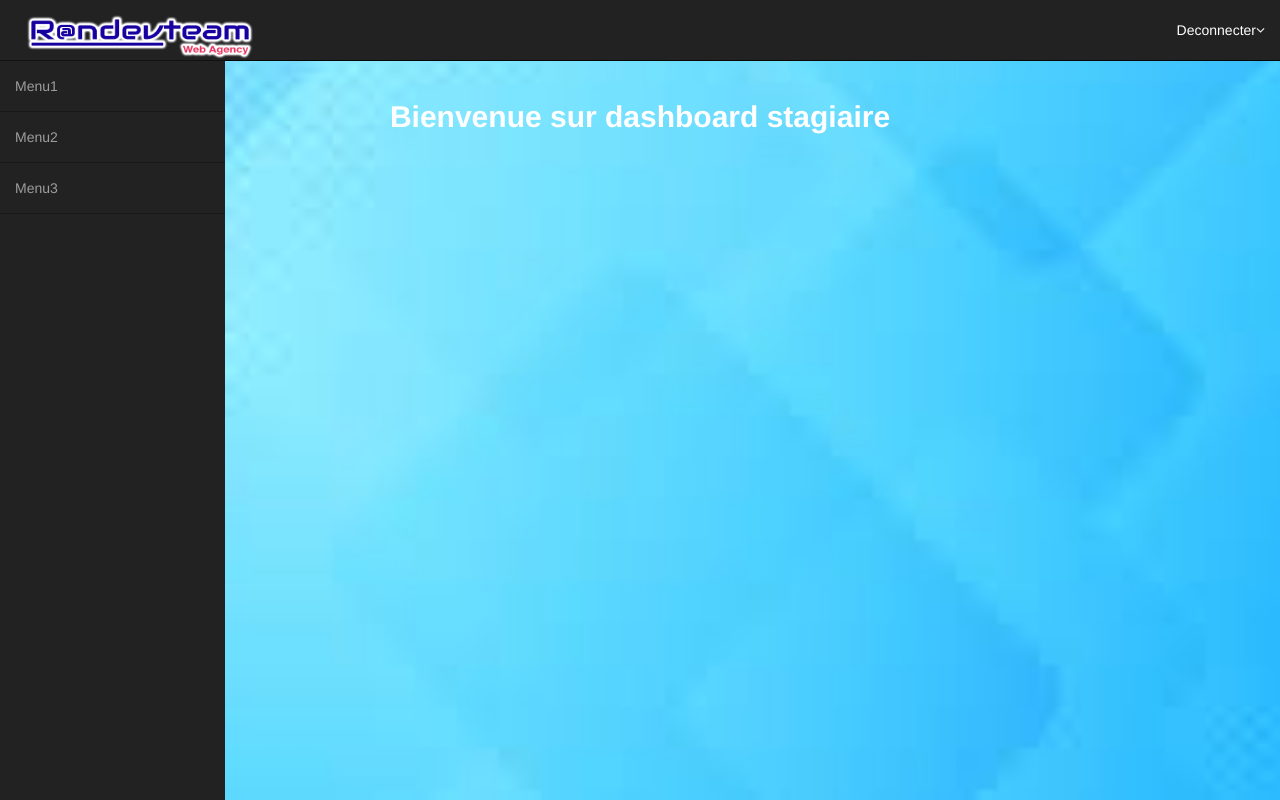
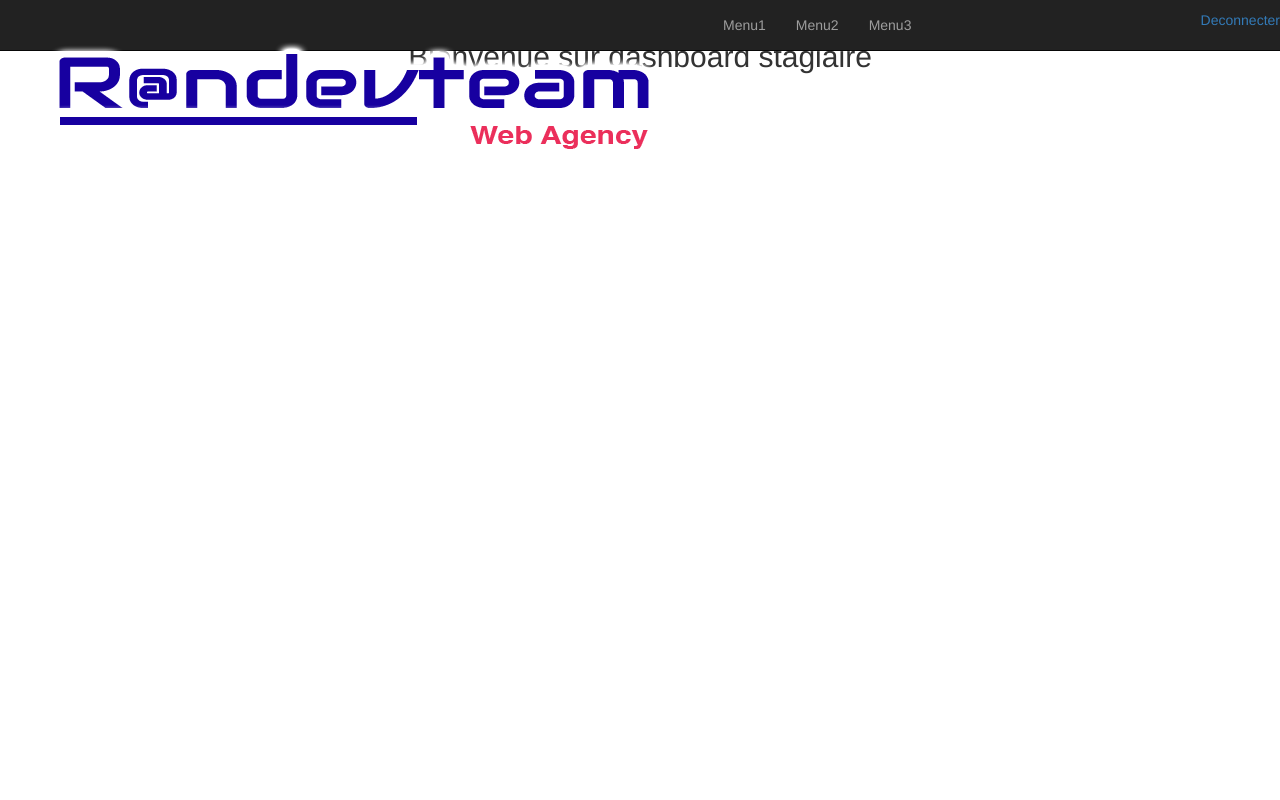
Before and after one commit to henryRoby/memoire, a PHP site: page /memoire/vue/Dashboard.propre_stagiaire.php in a window 1280 px wide. Run offline with PHP 8.4, Linux system fonts and the light colour scheme; some libraries are stand-ins or nearby versions.

Commit message:
vita n dash stagiaire

```diff
--- a/controler/Stagiaire.controler.php
+++ b/controler/Stagiaire.controler.php
@@ -32,6 +32,6 @@
             return $get_cli -> getStgrConnecter($id_stag);
         }
     }
-     $test = new StaControler();
-     var_dump($test->suisConnecter(1));
+    //  $test = new StaControler();
+    //  var_dump($test->suisConnecter(1));
 ?>
--- a/controler/Tache.controler.php
+++ b/controler/Tache.controler.php
@@ -55,5 +55,9 @@
 
     }
     // $test = new TacheControler();
-    // var_dump($test -> tacheAModifier(2));
+    // $tacheCateg = $test -> listeTachesParCategorie(1);
+    // foreach ($tacheCateg as $key => $value) {
+    //     echo($value['id_categorie']);
+    // }
+
 ?>
--- a/model/Stagiaire.model.php
+++ b/model/Stagiaire.model.php
@@ -140,9 +140,9 @@
         }
         public function getStgrConnecter($id_stagiaire)
         {
-            $select_connecte = "SELECT * FROM stagiaires WHERE id_stagiaire = $id_stagiaire";
+            $select_connecte = "SELECT * FROM stagiaires WHERE id_stagiaire = ?";
             $select_connecte_stgr = $this -> connex -> prepare($select_connecte);
-            $select_connecte_stgr -> execute();
+            $select_connecte_stgr -> execute(array($id_stagiaire));
             return $select_connecte_stgr -> fetch(PDO::FETCH_ASSOC);
         }
         public function SelectStgrLorsConnex($email_stagiaire, $mdp_stagiaire)
--- a/model/Tache.model.php
+++ b/model/Tache.model.php
@@ -128,11 +128,11 @@ require_once("connexion.php");
         //liste tache par categorie
         public function listeTacheCategorie($id_categorie)
         {
-            $tache_selecte_cat="SELECT * FROM taches INNER JOIN categories ON taches.id_categorie = categories.id_categorie WHERE taches.id_categorie = ?";
+            $tache_selecte_cat = "SELECT * FROM taches INNER JOIN categories ON taches.id_categorie = categories.id_categorie WHERE taches.id_categorie = ?";
             $tache_par_categorie = $this -> connex -> prepare($tache_selecte_cat);
             $tache_par_categorie -> execute(array($id_categorie));
-            $des_taches_specifique = $tache_par_categorie -> fetch(PDO::FETCH_ASSOC);
-            return $des_taches_specifique;
+            //$des_taches_specifique = $tache_par_categorie -> fetch(PDO::FETCH_ASSOC);
+            return $tache_par_categorie;
         }
 
 
--- a/vue/Candidat.vue.affich.php
+++ b/vue/Candidat.vue.affich.php
@@ -18,7 +18,7 @@
 <head>
     <meta charset="utf-8">
 
-    <title>tâches</title>
+    <title>Candidats</title>
 <style>
       .lignecolor{
         background: white;
--- a/vue/Dashboard.propre_stagiaire.php
+++ b/vue/Dashboard.propre_stagiaire.php
@@ -12,193 +12,7 @@
 </head>
 
 <link href="//maxcdn.bootstrapcdn.com/bootstrap/3.3.0/css/bootstrap.min.css" rel="stylesheet" id="bootstrap-css">
-<style>
-    @import url('https://maxcdn.bootstrapcdn.com/font-awesome/4.3.0/css/font-awesome.min.css');
-@media(min-width:768px) {
-    body {
-        margin-top: 50px;
-    }
-    /*html, body, #wrapper, #page-wrapper {height: 100%; overflow: hidden;}*/
-}
-body{
-    background: url(../images/fond.jpg);
-    background-attachment: fixed;
-    background-size: cover;
-}
 
-#wrapper {
-    padding-left: 0;
-}
-
-#page-wrapper {
-    width: 100%;
-    padding: 0;
-    background-color: #fff;
-}
-
-@media(min-width:768px) {
-    #wrapper {
-        padding-left: 225px;
-    }
-
-    #page-wrapper {
-        padding: 22px 10px;
-    }
-}
-
-/* Top Navigation */
-
-.top-nav {
-    padding: 0 15px;
-}
-
-.top-nav>li {
-    display: inline-block;
-    float: left;
-}
-
-.top-nav>li>a {
-    padding-top: 20px;
-    padding-bottom: 20px;
-    line-height: 20px;
-    color: #fff;
-}
-
-.top-nav>li>a:hover,
-.top-nav>li>a:focus,
-.top-nav>.open>a,
-.top-nav>.open>a:hover,
-.top-nav>.open>a:focus {
-    color: #fff;
-    background-color: #1a242f;
-}
-
-.top-nav>.open>.dropdown-menu {
-    float: left;
-    position: absolute;
-    margin-top: 0;
-    /*border: 1px solid rgba(0,0,0,.15);*/
-    border-top-left-radius: 0;
-    border-top-right-radius: 0;
-    background-color: #fff;
-    -webkit-box-shadow: 0 6px 12px rgba(0,0,0,.175);
-    box-shadow: 0 6px 12px rgba(0,0,0,.175);
-}
-
-.top-nav>.open>.dropdown-menu>li>a {
-    white-space: normal;
-}
-
-/* Side Navigation */
-
-@media(min-width:768px) {
-    .side-nav {
-        position: fixed;
-        top: 60px;
-        left: 225px;
-        width: 225px;
-        margin-left: -225px;
-        border: none;
-        border-radius: 0;
-        border-top: 1px rgba(0,0,0,.5) solid;
-        overflow-y: auto;
-        background-color: #222;
-        /*background-color: #5A6B7D;*/
-        bottom: 0;
-        overflow-x: hidden;
-        padding-bottom: 40px;
-    }
-
-    .side-nav>li>a {
-        width: 225px;
-        border-bottom: 1px rgba(0,0,0,.3) solid;
-    }
-
-    .side-nav li a:hover,
-    .side-nav li a:focus {
-        outline: none;
-        background-color: #1a242f !important;
-    }
-}
-
-.side-nav>li>ul {
-    padding: 0;
-    border-bottom: 1px rgba(0,0,0,.3) solid;
-}
-
-
-
-.side-nav>li>ul>li>a:hover {
-    color: #fff;
-}
-
-.navbar .nav > li > a > .label {
-
-  border-radius: 50%;
-  position: absolute;
-  top: 14px;
-  right: 6px;
-  font-size: 10px;
-  font-weight: normal;
-  min-width: 15px;
-  min-height: 15px;
-  line-height: 1.0em;
-  text-align: center;
-  padding: 2px;
-}
-
-.navbar .nav > li > a:hover > .label {
-  top: 10px;
-}
-
-.navbar-brand {
-    padding: 5px 15px;
-}
-
-.container{
-    padding-top:20px;
-}
-
-
-
-/* style liste des taches stagiaires */
-.lignecolor{
-        background: white;
-        text-align: center;
-    }
-      .tablecontent{
-        border-radius: 10px 10px 0 0;
-        box-shadow: 0 0 20px rgba(0,0,0,0.15);
-        width: 100%;
-
-    }
-
-#thead {
-    background: #008080;
-    color: white;
-    height: 50px;
-    text-align: center;
-}
-h1 {
-    text-align: center;
-
-}
-  #contenu {
-    text-align : center;
-
-  }
-
-  #logo{
-        width: 250px;
-        height: auto;
-
-    }
-#h2adimin {
-    font-weight : bolder;
-    color :white;
-    margin-top: 30px;
-}
-</style>
 <script src="//maxcdn.bootstrapcdn.com/bootstrap/3.3.0/js/bootstrap.min.js"></script>
 <script src="//code.jquery.com/jquery-1.11.1.min.js"></script>
 <!------ Include the above in your HEAD tag ---------->
@@ -239,7 +53,7 @@ h1 {
         <div class="collapse navbar-collapse navbar-ex1-collapse">
             <ul class="nav navbar-nav side-nav">
                 <li>
-                    <a href="#" data-toggle="collapse" data-target="#submenu-1"><i class=""></i> Menu1<i></i></a>
+                    <a href="Tache.unique.categ.php" data-toggle="collapse" data-target="#submenu-1"><i class=""></i> Menu1<i></i></a>
                 </li>
                 <li>
                     <a href="#" data-toggle="collapse" data-target="#submenu-2"><i class=""></i>Menu2<i ></i></a>
```
Also changed, not shown: vue/Tache.unique.categ.php (+45 -0 lines).
